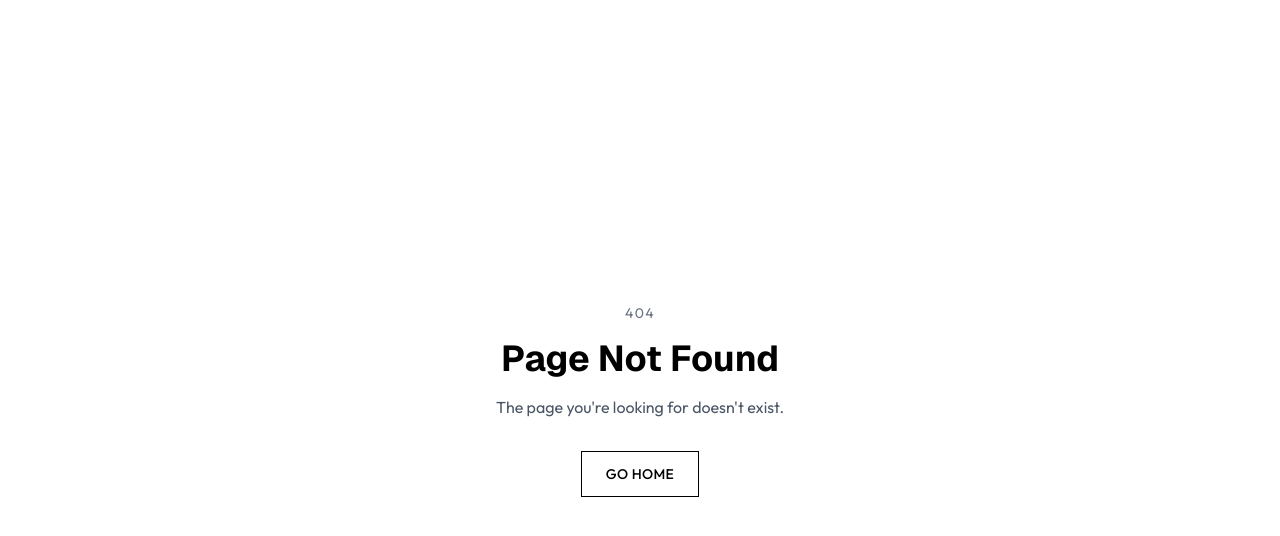
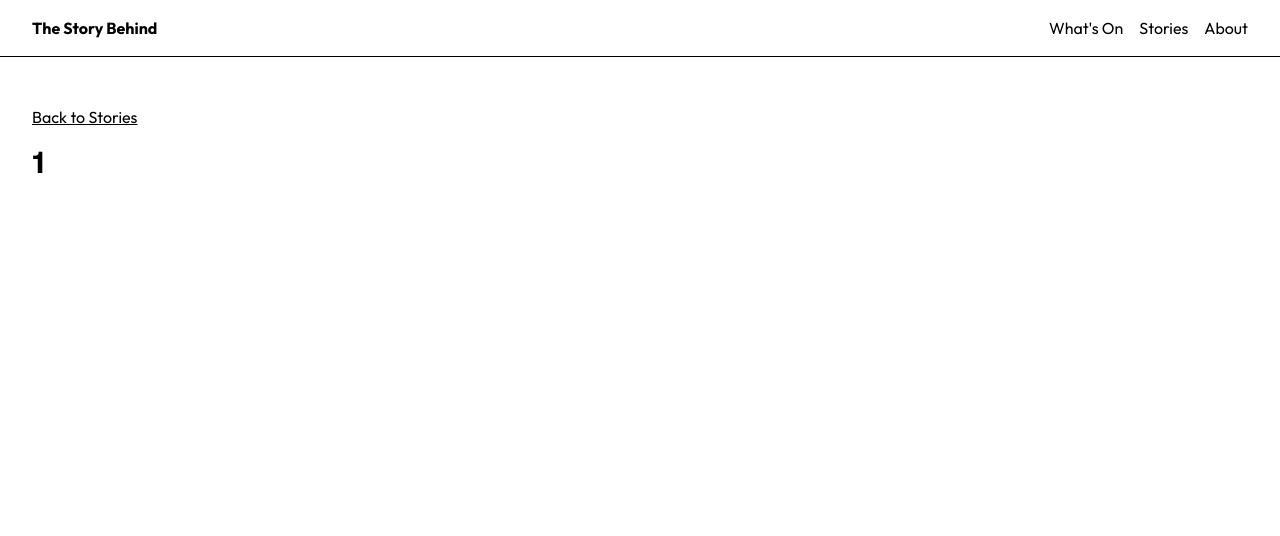
Before and after one commit to jeonghye-choi/london-in-dance, a React (Vite) app: page /stories/1 in a window 1280 px wide. Before the commit this address had no page. Shown: the top 536 px of the page. Built offline with nearby package versions, Linux system fonts and the light colour scheme.

Commit message:
feat: add magazine routes and site navigation

```diff
--- a/package.json
+++ b/package.json
@@ -1,6 +1,6 @@
 {
-  "name": "london-in-dance",
-  "version": "1.1.0",
+  "name": "the-story-behind",
+  "version": "2.1.0",
   "type": "module",
   "license": "MIT",
   "scripts": {
--- a/src/App.tsx
+++ b/src/app/App.tsx
@@ -1,24 +1,15 @@
-import { Route, Switch } from 'wouter';
 import { Analytics } from '@vercel/analytics/react';
 import { useEffect, useState } from 'react';
-import Home from './pages/Home';
-import NotFound from './pages/NotFound';
-import ErrorBoundary from './components/ErrorBoundary';
-
-function Router() {
-  return (
-    <Switch>
-      <Route path="/" component={Home} />
-      <Route component={NotFound} />
-    </Switch>
-  );
-}
+import ErrorBoundary from '@/components/ErrorBoundary';
+import Router from './router';
+import SiteNav from './SiteNav';
 
 export default function App() {
   const [pageLoaded, setPageLoaded] = useState(false);
 
   useEffect(() => {
     const onLoad = () => setPageLoaded(true);
+
     if (document.readyState === 'complete') {
       onLoad();
       return;
@@ -30,6 +21,7 @@ export default function App() {
 
   return (
     <ErrorBoundary>
+      <SiteNav />
       <Router />
       {pageLoaded && <Analytics />}
     </ErrorBoundary>
--- /dev/null
+++ b/src/app/SiteNav.tsx
@@ -0,0 +1,25 @@
+import { Link } from 'wouter';
+
+export default function SiteNav() {
+  return (
+    <header className="border-b border-black">
+      <div className="container flex flex-wrap items-center justify-between gap-4 py-4">
+        <Link href="/" className="font-bold">
+          The Story Behind
+        </Link>
+
+        <nav aria-label="Main navigation" className="flex flex-wrap gap-4">
+          <Link href="/whats-on" className="hover:underline">
+            What's On
+          </Link>
+          <Link href="/stories" className="hover:underline">
+            Stories
+          </Link>
+          <Link href="/about" className="hover:underline">
+            About
+          </Link>
+        </nav>
+      </div>
+    </header>
+  );
+}
--- /dev/null
+++ b/src/app/router.tsx
@@ -0,0 +1,22 @@
+import { Route, Switch } from 'wouter';
+import HomePage from '@/pages/home/HomePage';
+import NotFound from '@/pages/NotFound';
+import WhatsOnPage from '@/pages/whats-on/WhatsOnPage';
+import StoriesPage from '@/pages/stories/StoriesPage';
+import AboutPage from '@/pages/about/AboutPage';
+import StoryDetailPage from '@/pages/story-detail/StoryDetailPage';
+
+export default function Router() {
+  return (
+    <Switch>
+      <Route path="/" component={HomePage} />
+      <Route path="/whats-on" component={WhatsOnPage} />
+      <Route path="/stories" component={StoriesPage} />
+      <Route path="/stories/:slug">
+        {({ slug }) => <StoryDetailPage slug={slug} />}
+      </Route>
+      <Route path="/about" component={AboutPage} />
+      <Route component={NotFound} />
+    </Switch>
+  );
+}
--- a/src/main.tsx
+++ b/src/main.tsx
@@ -1,5 +1,5 @@
 import { createRoot } from 'react-dom/client';
-import App from './App';
+import App from '@/app/App';
 import './index.css';
 
 createRoot(document.getElementById('root')!).render(<App />);
--- /dev/null
+++ b/src/pages/about/AboutPage.tsx
@@ -0,0 +1,7 @@
+export default function AboutPage() {
+  return (
+    <main className="container py-12">
+      <h1 className="text-3xl font-bold">About</h1>
+    </main>
+  );
+}
--- a/src/pages/Home.tsx
+++ b/src/pages/home/HomePage.tsx
@@ -2,10 +2,10 @@ import Header from '@/components/Header';
 import Hero from '@/components/Hero';
 import PerformanceCard from '@/components/PerformanceCard';
 import Footer from '@/components/Footer';
-import FilterBarTest from '@/components/FilterBar';
+import FilterBar from '@/components/FilterBar';
 import { useFilteredPerformancesTest } from '@/hooks/useFilteredPerformances';
 
-export default function HomeTest() {
+export default function HomePage() {
   const {
     filteredPerformances,
     selectedGenres,
@@ -21,7 +21,7 @@ export default function HomeTest() {
       <Header />
       <main className="pt-8">
         <Hero />
-        <FilterBarTest
+        <FilterBar
           selectedGenres={selectedGenres}
           selectedDatePreset={selectedDatePreset}
           onGenresChange={onGenresChange}
--- /dev/null
+++ b/src/pages/stories/StoriesPage.tsx
@@ -0,0 +1,7 @@
+export default function StoriesPage() {
+  return (
+    <main className="container py-12">
+      <h1 className="text-3xl font-bold">Stories</h1>
+    </main>
+  );
+}
--- /dev/null
+++ b/src/pages/story-detail/StoryDetailPage.tsx
@@ -0,0 +1,16 @@
+import { Link } from 'wouter';
+
+type StoryDetailPageProps = {
+  slug: string;
+};
+
+export default function StoryDetailPage({ slug }: StoryDetailPageProps) {
+  return (
+    <main className="container py-12">
+      <Link href="/stories" className="underline">
+        Back to Stories
+      </Link>
+      <h1 className="mt-4 text-3xl font-bold">{slug}</h1>
+    </main>
+  );
+}
--- /dev/null
+++ b/src/pages/whats-on/WhatsOnPage.tsx
@@ -0,0 +1,7 @@
+export default function WhatsOnPage() {
+  return (
+    <main className="container py-12">
+      <h1 className="text-3xl font-bold">What's On</h1>
+    </main>
+  );
+}
```
